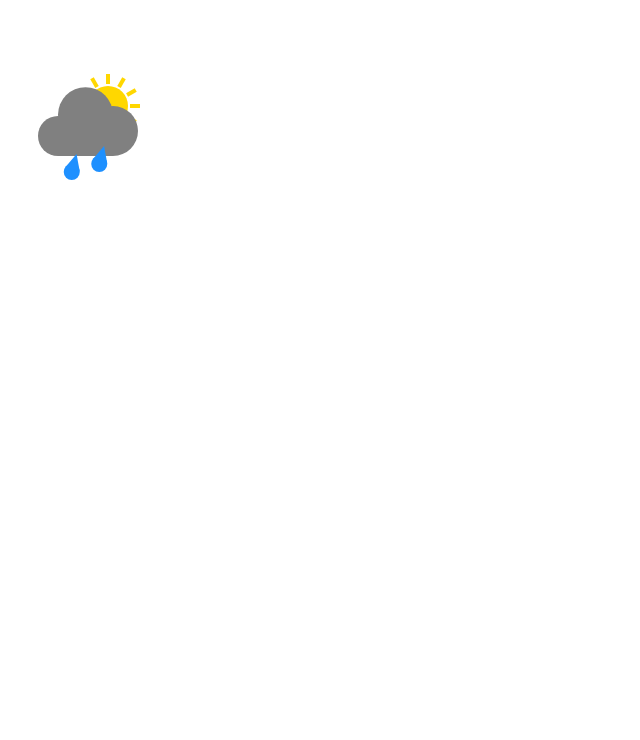
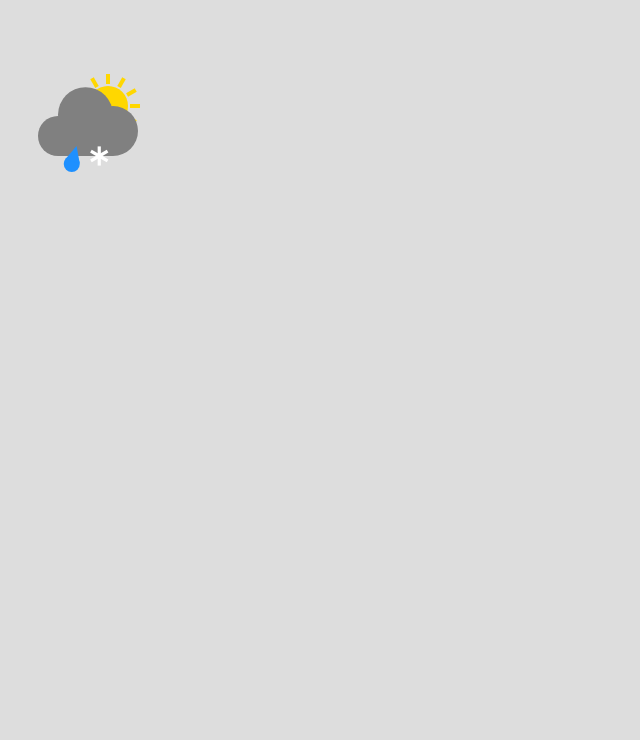
Before and after one commit to dp28/weather-type-icons, a website built with webpack: page dist/index.html in a window 1280 px wide. Shown: the part 60-800 px from the top of the page, without its empty margins (0-640 px from the left). Built offline with nearby package versions, Linux system fonts and the light colour scheme.

Commit message:
Draw a snowflake

```diff
--- a/src/weather-icons.js
+++ b/src/weather-icons.js
@@ -72,8 +72,8 @@ export function draw(selector, width = 200, height = 200) {
   const raindropRadius = cloudLeftRadius / 2.5;
   const raindropColour = 'dodgerblue';
 
-  drawRaindrop({ x: cloudCentreStart + cloudCentreWidth / 4, y: cloudBaseY + raindropRadius * 2 });
-  drawRaindrop({ x: cloudCentreStart + cloudCentreWidth * 0.75, y: cloudBaseY + raindropRadius * 1 });
+  drawSnowflake({ x: cloudCentreStart + cloudCentreWidth * 0.75, y: cloudBaseY }, raindropRadius * 1.2);
+  drawRaindrop({ x: cloudCentreStart + cloudCentreWidth / 4, y: cloudBaseY + raindropRadius });
 
   function drawRaindrop(raindropCentre) {
     drawCircle(raindropCentre, raindropRadius).attr('fill', raindropColour);
@@ -81,7 +81,7 @@ export function draw(selector, width = 200, height = 200) {
     drawIsoscelesTriangle(raindropRadius * 1.9, -raindropRadius * 2, { x: raindropCentre.x - raindropRadius * 0.95, y: raindropCentre.y  - raindropRadius * 0.325 })
       .attr('fill', raindropColour)
       .attr('transform', `rotate(15, ${raindropCentre.x}, ${raindropCentre.y})`);
-  }
+  };
 
   function drawIsoscelesTriangle(width, height, bottomLeft) {
     return svg.append('polyline')
@@ -90,7 +90,35 @@ export function draw(selector, width = 200, height = 200) {
         `${bottomLeft.x + width / 2} ${bottomLeft.y + height}`,
         `${bottomLeft.x + width} ${bottomLeft.y}`
       ]);
+  };
+
+  function drawSnowflake(centre, radius) {
+    const innerRadius = radius / 2;
+    const colour = 'white';
+
+    const numSnowflakeParts = 6;
+    Array(numSnowflakeParts).fill().forEach((_, i) => (
+      buildSnowflakePart(centre, innerRadius, innerRadius)
+        .attr('transform', `rotate(${i * 360 / numSnowflakeParts}, ${centre.x}, ${centre.y})`)
+        .attr('fill', colour)
+    ));
+  };
+
+  function buildSnowflakePart(centre, radius, height) {
+    const point = {
+      x: centre.x,
+      y: centre.y,
     }
+
+    const halfWidth = height / 3;
+
+    return svg.append('rect').attr({
+      x: point.x - halfWidth,
+      y: point.y,
+      width: halfWidth * 2,
+      height: height * 2
+    });
+  };
 }
 
 draw('body');
```
Also changed, not shown: dist/index.html, dist/weather-icons.js.
